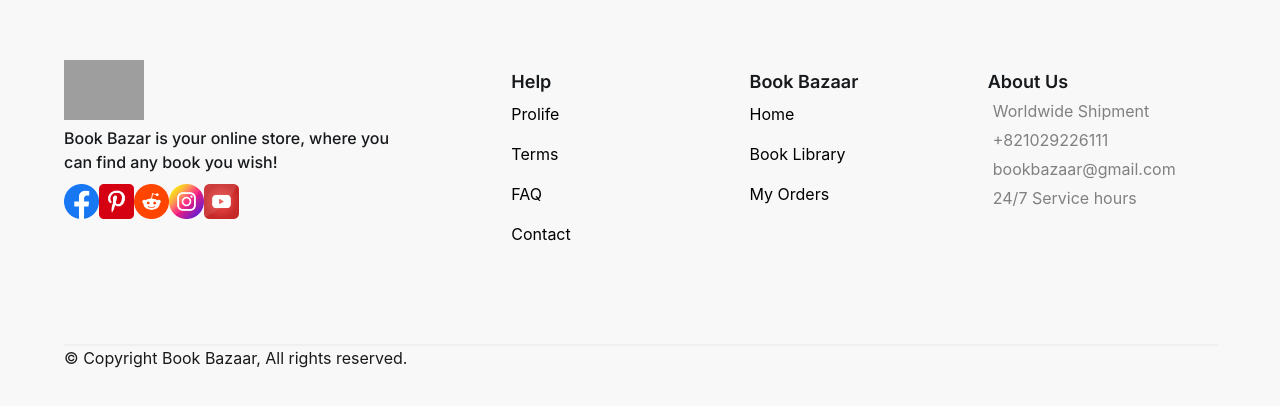
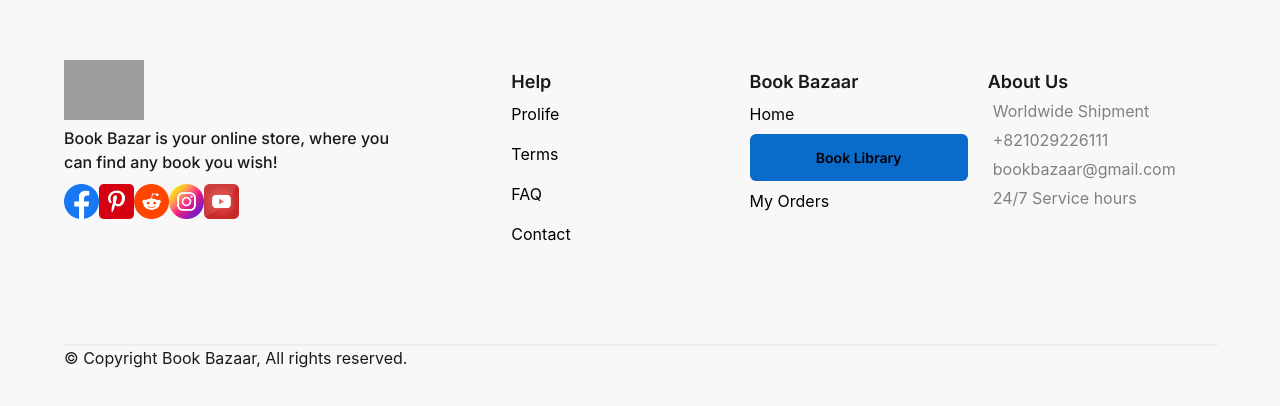
Before and after one commit to balumaqsud/bookBazaar-react, a React (Create React App) app: page / in a window 1280 px wide. Shown: the part 3980-4386 px from the top of the page. Built offline with nearby package versions, Linux system fonts and the light colour scheme; no server answers; grey boxes are pictures that could not be loaded.

Commit message:
fix: random book in footer logic

```diff
--- a/src/app/components/footer/index.tsx
+++ b/src/app/components/footer/index.tsx
@@ -4,6 +4,11 @@ import { Link } from "react-router-dom";
 import styled from "styled-components";
 import "../../../css/footer.css";
 import Typography from "@mui/joy/Typography";
+import { useHistory } from "react-router-dom";
+import { retrieveRandomBook } from "../../screens/homePage/selector";
+import { useSelector } from "react-redux";
+import { createSelector } from "@reduxjs/toolkit";
+import { Button } from "@mui/joy";
 
 const Footers = styled.div`
   width: 100%;
@@ -13,7 +18,24 @@ const Footers = styled.div`
   background-size: cover;
 `;
 
+const randomBookRetriever = createSelector(
+  retrieveRandomBook,
+  (randomBooks) => ({
+    randomBooks,
+  })
+);
+
 export default function Footer() {
+  const { randomBooks } = useSelector(randomBookRetriever);
+
+  const history = useHistory();
+  const randomHandler = () => {
+    if (!randomBooks || randomBooks.length === 0) return;
+
+    const randomIndex = Math.floor(Math.random() * randomBooks.length);
+    const id = randomBooks[randomIndex]._id;
+    history.push(`/books/${id}`);
+  };
   return (
     <Footers>
       <Container>
@@ -65,7 +87,10 @@ export default function Footer() {
               <Typography level="title-lg">Book Bazaar</Typography>
               <Box className={"foot-category-link"}>
                 <Link to="/">Home</Link>
-                <Link to="/books">Book Library</Link>
+                <Button onClick={randomHandler}>
+                  <Link to="/books">Book Library</Link>
+                </Button>
+
                 <Link to="/orders">My Orders</Link>
               </Box>
             </Box>
```
